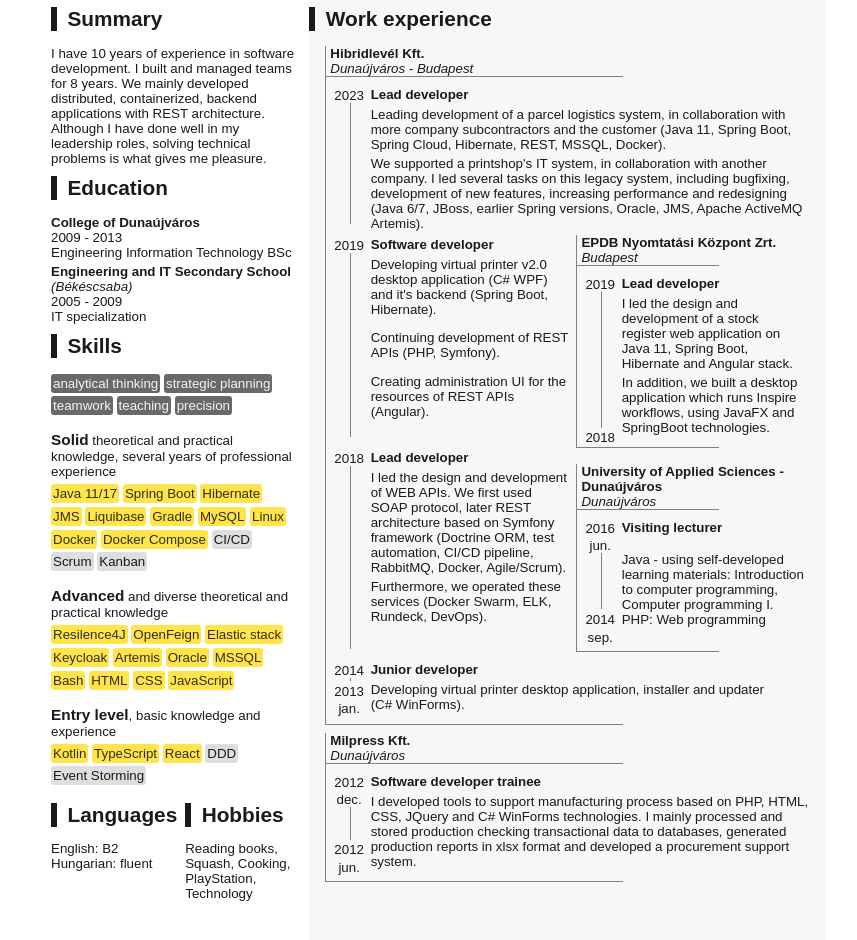
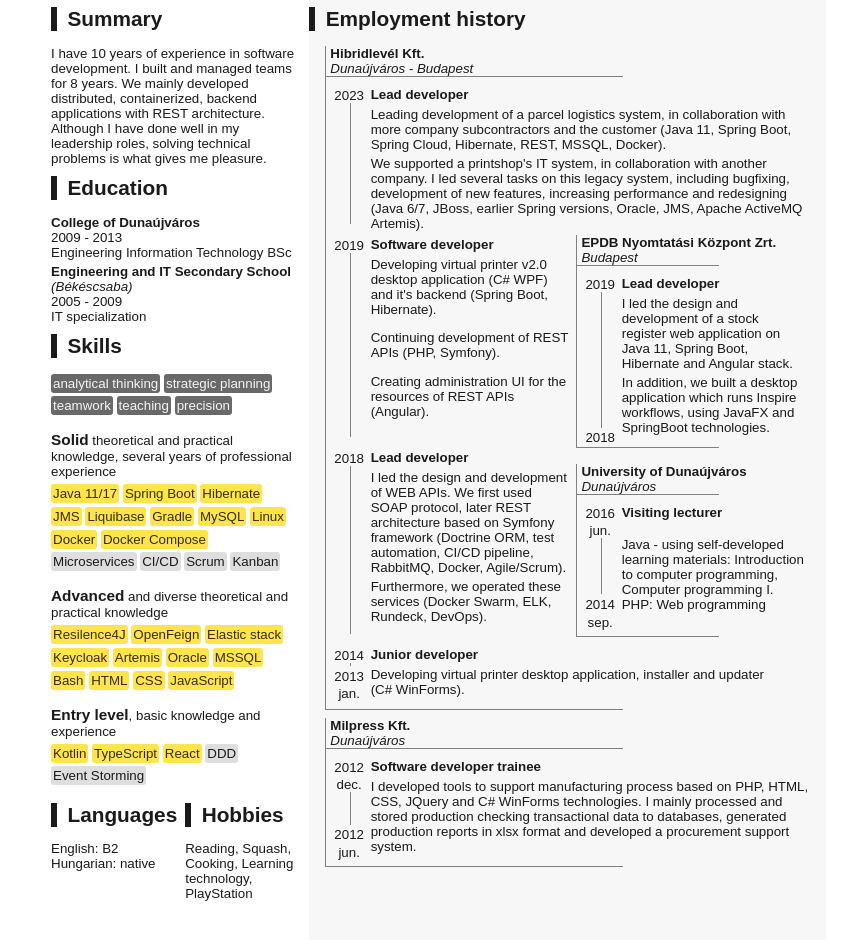
Before and after one commit to somlyaip/cv-english, a plain HTML site: page index.html in a window 1280 px wide. Shown: the part 158-1098 px from the top of the page, without its empty margins (211-1068 px from the left). Drawn offline with Linux system fonts and the light colour scheme.

Commit message:
fix: Fix DUE english name and hungarian language level, add microservices

```diff
--- a/index.html
+++ b/index.html
@@ -105,6 +105,7 @@
                         <span class="skill tech">Linux</span>
                         <span class="skill tech">Docker</span>
                         <span class="skill tech">Docker&nbsp;Compose</span>
+                        <span class="skill methodology">Microservices</span>
                         <span class="skill methodology">CI/CD</span>
                         <span class="skill methodology">Scrum</span>
                         <span class="skill methodology">Kanban</span>
@@ -144,17 +145,17 @@
                 <section id="language-skills" class="half-width">
                     <h2>Languages</h2>
                     <p>English: B2</p>
-                    <p>Hungarian: fluent</p>
+                    <p>Hungarian: native</p>
                 </section>
                 <section class="half-width">
                     <h2>Hobbies</h2>
-                    <p>Reading books, Squash, Cooking, PlayStation, Technology</p>
+                    <p>Reading, Squash, Cooking, Learning technology, PlayStation</p>
                 </section>
             </div>
         </aside>
 
         <main>
-            <h2>Work experience</h2>
+            <h2>Employment history</h2>
 
             <div id="jobs-timeline">
 
@@ -265,7 +266,7 @@
 
                             <div class="era due parallel-jobs-right">
                                 <div class="company">
-                                    <strong>University of Applied Sciences - Dunaújváros</strong>
+                                    <strong>University of Dunaújváros</strong>
                                     <em>Dunaújváros</em>
                                 </div>
 
```
Also changed, not shown: 1 other file.
